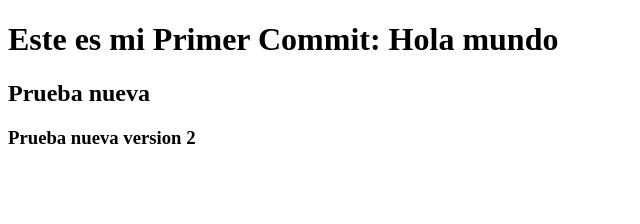
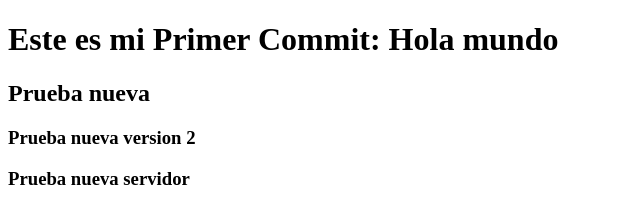
Before and after one commit to beitlab/Probando, a website: page index.html in a window 1280 px wide. Shown: the whole page, without its empty margins (0-640 px from the left). Drawn offline with Linux system fonts and the light colour scheme.

Commit message:
servidor

```diff
--- a/index.html
+++ b/index.html
@@ -10,6 +10,7 @@
     <h1>Este es mi Primer Commit: Hola mundo </h1>
     <h2>Prueba nueva</h2>
     <h3>Prueba nueva version 2</h3>
+    <h3>Prueba nueva servidor</h3>
 
 </body>
 </html>
```
